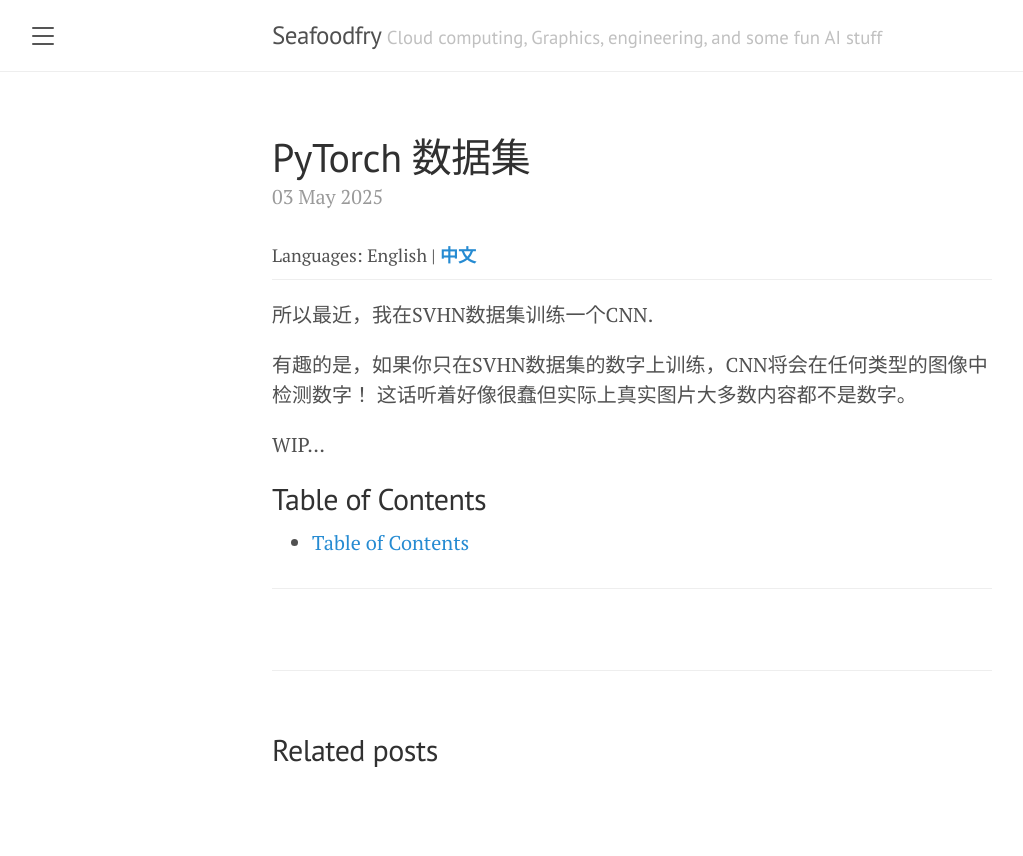
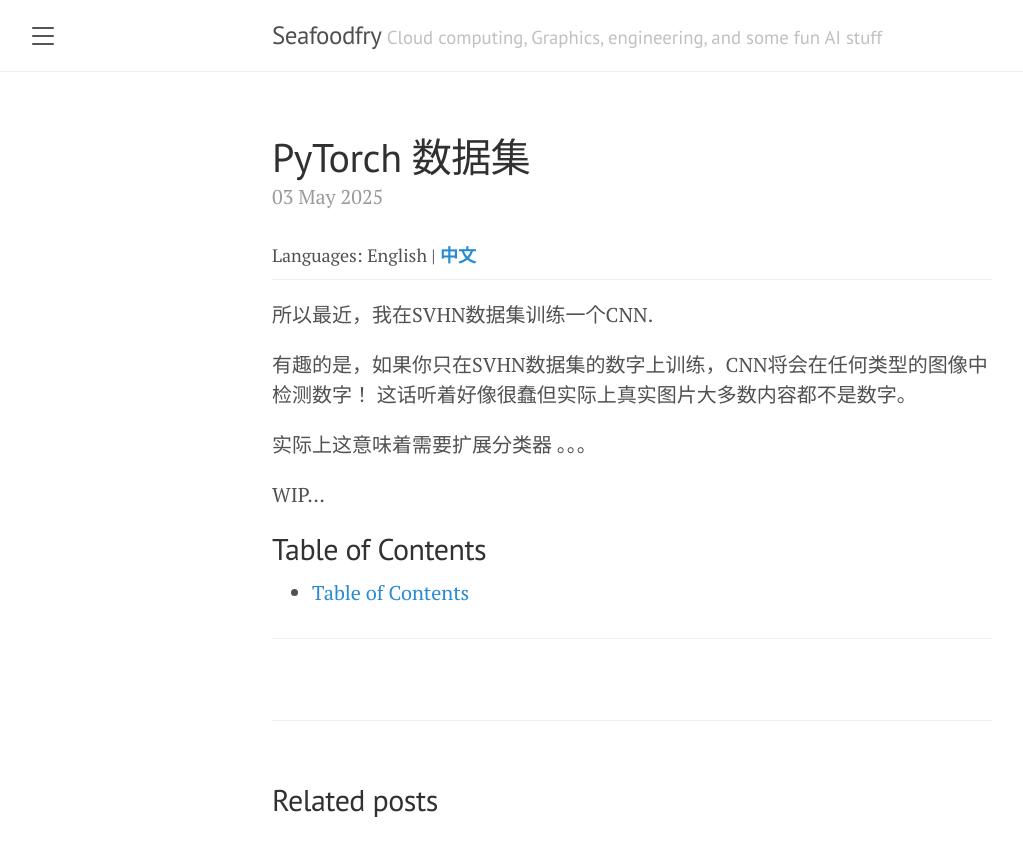
Before and after one commit to seafoodfry/seafoodfry.github.io, a Jekyll site: the page built from _posts/2025-05-03-pytorch-datasets-zh.md, in a window 1280 px wide. Shown: the top 856 px of the page, without its empty margins (8-1031 px from the left). Built offline with Jekyll 4.4.1, drawn with Linux system fonts in a browser that asks for light colours.

Commit message:
chinese is hard
Signed-off-by: seafoodfry <99568361+seafoodfry@users.noreply.github.com>

```diff
--- a/_posts/2025-05-03-pytorch-datasets-zh.md
+++ b/_posts/2025-05-03-pytorch-datasets-zh.md
@@ -17,6 +17,8 @@
 有趣的是，如果你只在SVHN数据集的数字上训练，CNN将会在任何类型的图像中检测数字！
 这话听着好像很蠢但实际上真实图片大多数内容都不是数字。
 
+实际上这意味着需要扩展分类器 。。。
+
 WIP...
 
 <!--more-->
```
